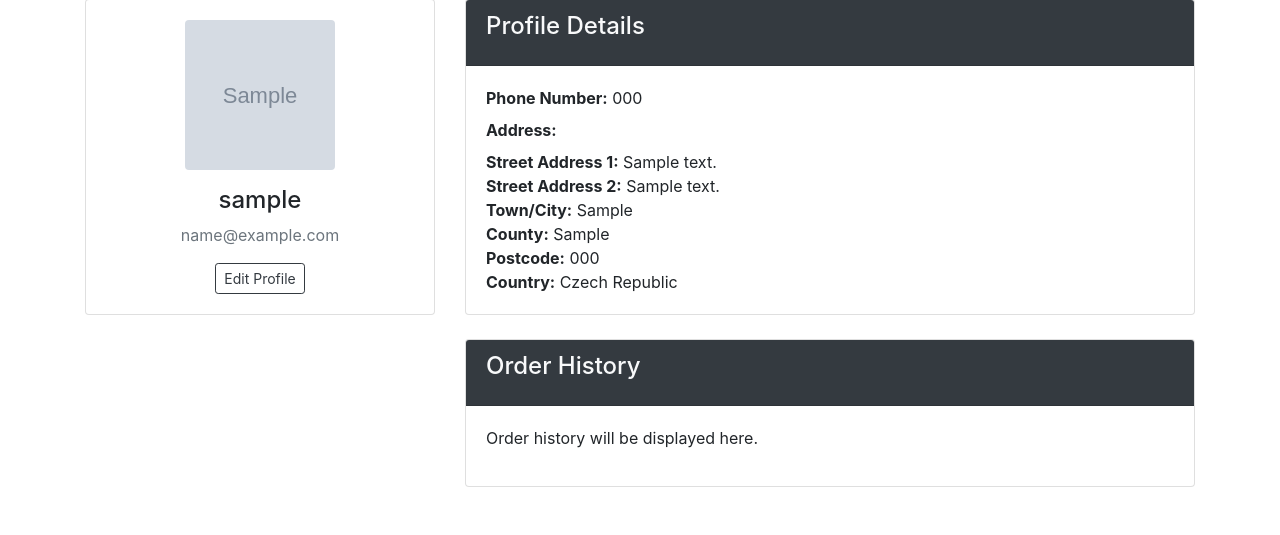
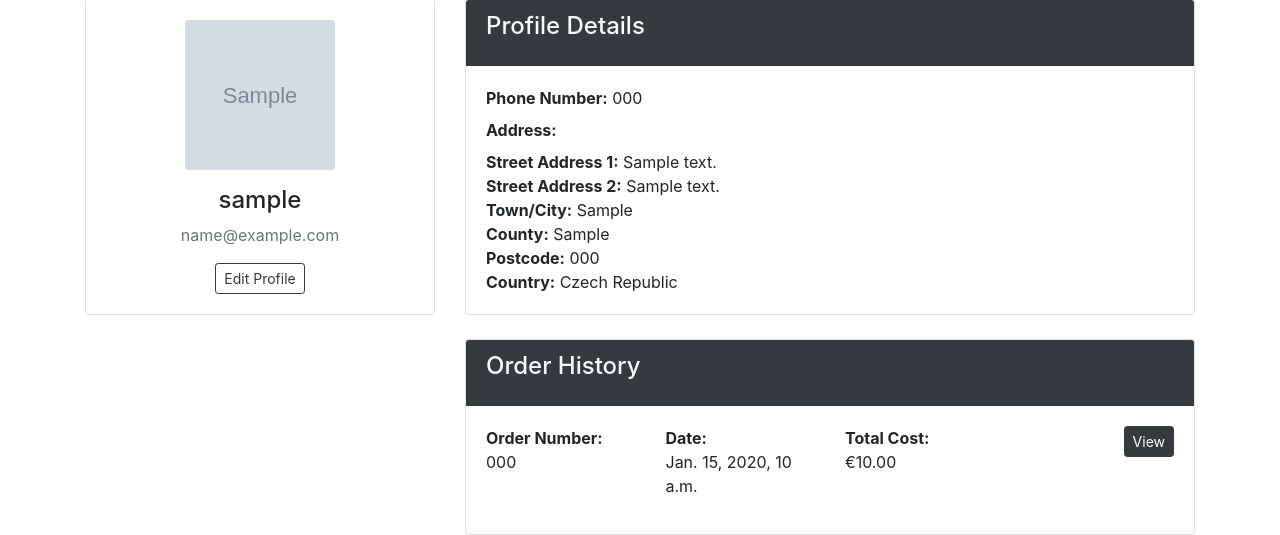
Before and after one commit to EAmbrozas/gear-up, a Django app: page /profiles/profile/ in a window 1280 px wide. Shown: the part 278-813 px from the top of the page. Before the commit the page ends 765 px from the top, so only its background shows below. Run offline with Django 3.2, Linux system fonts and the light colour scheme; a user stored in the database is signed in; tables that the repository leaves empty hold one stand-in row (values such as "Sample post"); grey boxes marked "Sample" are stand-in pictures; some libraries are stand-ins or nearby versions.

Commit message:
Added order detail view and template

```diff
--- a/profiles/templates/profiles/profile_detail.html
+++ b/profiles/templates/profiles/profile_detail.html
@@ -40,15 +40,43 @@
             </div>
           </div>
         </div>
-
-        <!-- Placeholder for Order History -->
+        <!-- Order History -->
         <div class="card mt-4">
             <div class="card-header bg-dark text-light">
                 <h4 class="card-title">Order History</h4>
             </div>
             <div class="card-body">
+                {% if orders %}
+                    {% for order in orders %}
+                        <div class="order-history-item mb-3">
+                            <div class="row">
+                                <div class="col-6 col-md-3">
+                                    <strong>Order Number:</strong>
+                                    <div>{{ order.order_number }}</div>
+                                </div>
+                                <div class="col-6 col-md-3">
+                                    <strong>Date:</strong>
+                                    <div>{{ order.date }}</div>
+                                </div>
+                                <div class="col-6 col-md-3">
+                                    <strong>Total Cost:</strong>
+                                    {% if order.discounted_total %}
+                                        <div>
+                                            €{{ order.discounted_total }}
+                                        </div>
+                                    {% else %}
+                                        <div>€{{ order.total_cost }}</div>
+                                    {% endif %}
+                                </div>
+                                <div class="col-6 col-md-3 text-md-right">
+                                    <a href="{% url 'order_detail' order.order_number %}" class="btn btn-dark btn-sm mt-2 mt-md-0">View</a>
+                                </div>
+                            </div>
+                        </div>
+                    {% endfor %}
+                {% else %}
                     <p>Order history will be displayed here.</p>
-            <!-- Order history content -->
+                {% endif %}
             </div>
         </div>
       </div>
--- a/profiles/urls.py
+++ b/profiles/urls.py
@@ -1,7 +1,9 @@
 from django.urls import path
 from . import views
+from .views import order_detail_view
 
 urlpatterns = [
     path('profile/', views.profile_detail, name='profile_detail'),
     path('profile/update/', views.profile_update, name='profile_update'),
+    path('order/<str:order_number>/', order_detail_view, name='order_detail'),
 ]
--- a/profiles/views.py
+++ b/profiles/views.py
@@ -1,4 +1,5 @@
-from django.shortcuts import render, redirect
+from django.shortcuts import render, redirect, get_object_or_404
+from checkout.models import Order
 from django.contrib import messages
 from django.contrib.auth.decorators import login_required
 from .forms import UserProfileForm
@@ -8,13 +9,19 @@ from PIL import Image
 @login_required
 def profile_detail(request):
     """
-    View for displaying the user's profile details.
+    View for displaying the user's profile details along with their order history.
     """
     user_profile, created = UserProfile.objects.get_or_create(user=request.user)
     if created:
         user_profile.save()
 
-    return render(request, 'profiles/profile_detail.html', {'user_profile': user_profile})
+    orders = Order.objects.filter(user_profile=user_profile).order_by('-date')
+
+    context = {
+        'user_profile': user_profile,
+        'orders': orders,
+    }
+    return render(request, 'profiles/profile_detail.html', context)
 
 @login_required
 def profile_update(request):
@@ -42,3 +49,10 @@ def profile_update(request):
         form = UserProfileForm(instance=request.user.userprofile)
 
     return render(request, 'profiles/profile_update.html', {'form': form})
+
+def order_detail_view(request, order_number):
+    order = get_object_or_404(Order, order_number=order_number)
+    context = {
+        'order': order,
+    }
+    return render(request, 'profiles/order_detail.html', context)
```
Also changed, not shown: profiles/templates/profiles/order_detail.html (added, +74 -0 lines). Lines whose indentation alone changed are shown as unchanged.
